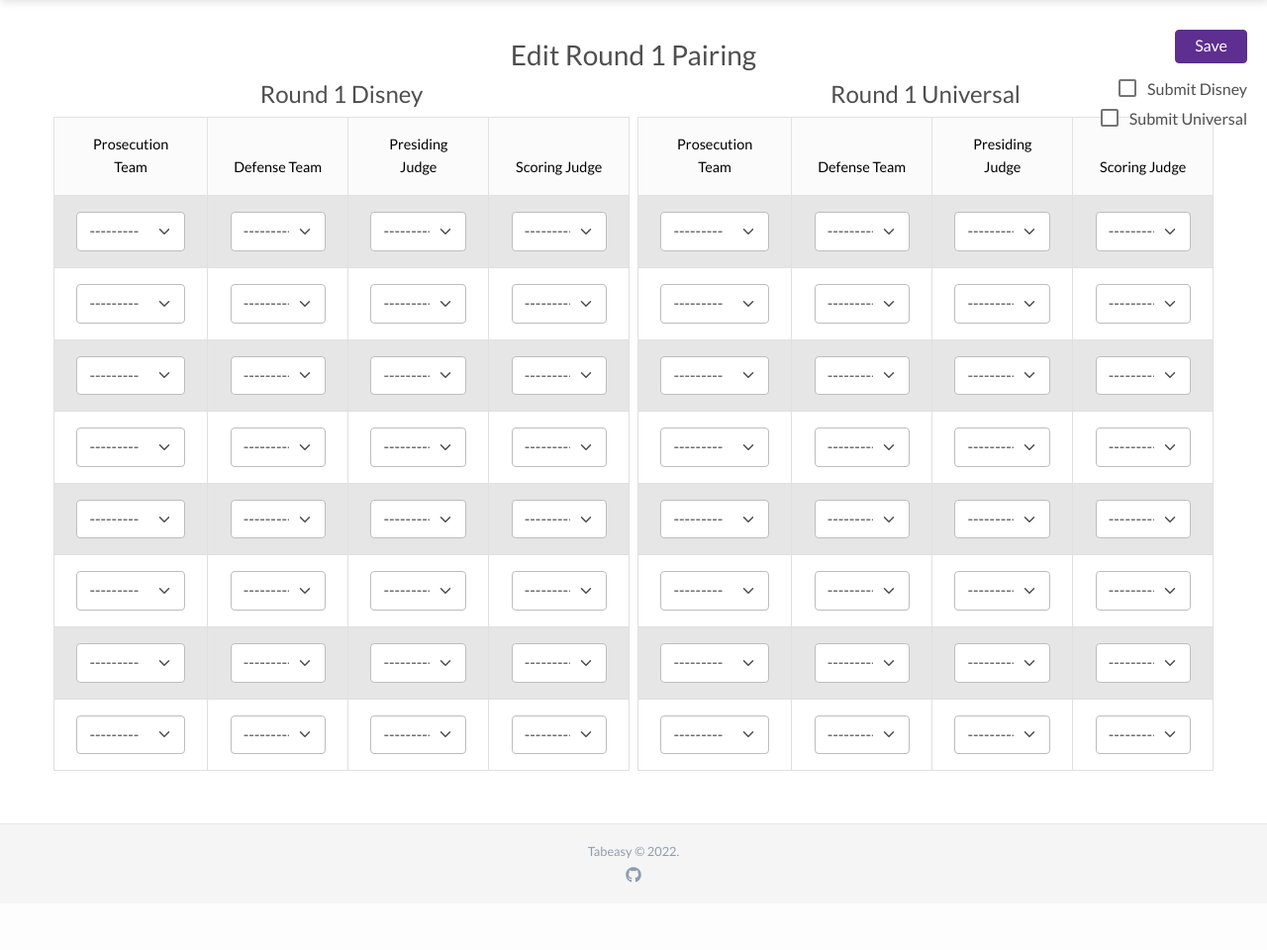
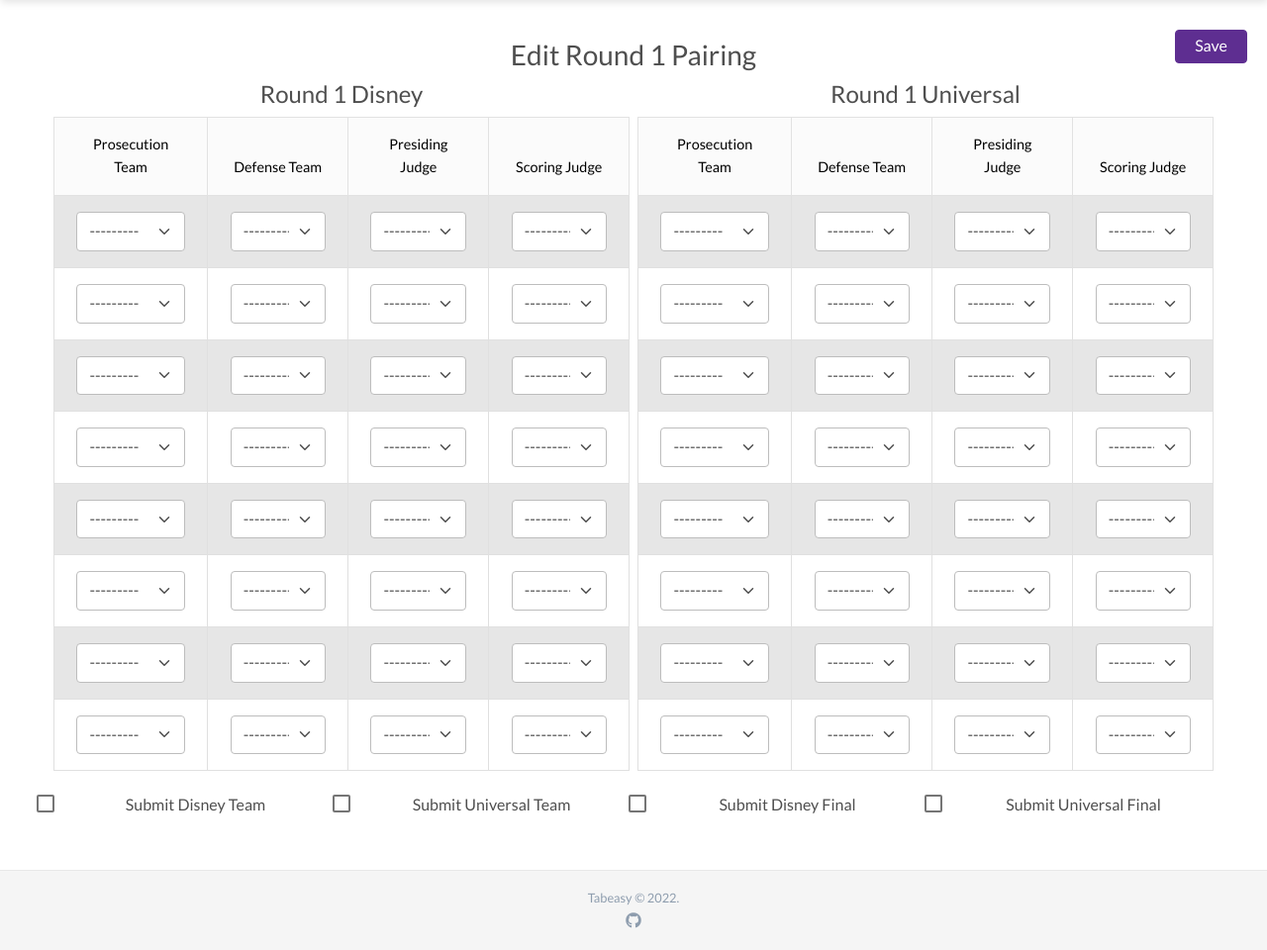
Before and after one commit to carlguo866/tabeasy, a Django app: page /tab/pairing/1 in a window 1280 px wide. Shown: the part 70-1030 px from the top of the page at 99% size. Before the commit the page ends 962 px from the top, so only its background shows below. Run offline with Django 3.2, Linux system fonts and the light colour scheme; the visitor is signed in with stand-in values (Sample User, id 1); data comes from the database, SQL or seed files in the repository; data that the repository does not hold is empty; some libraries are stand-ins or nearby versions; some web fonts are replaced.

Commit message:
split submit; add image; add judge friends; only team view commends left to do

```diff
--- a/templates/accounts/signup.html
+++ b/templates/accounts/signup.html
@@ -20,6 +20,8 @@
 	<form method="post">
 		{% csrf_token %}
 		{% include "utils/combined_forms.html" with combined_forms=forms %}
+		<strong>Round Times:</strong><br>
+		<img src="{% static 'img/round_time.jpeg' %}" class="img-fluid mb-4">
 		<br>
 		<button class='button button-primary' type="submit">Sign up</button>
 	</form>
--- a/templates/tourney/pairing/edit.html
+++ b/templates/tourney/pairing/edit.html
@@ -60,22 +60,39 @@
 						</div>
 					{% endfor %}
 				</div>
-
+				<div class="row">
+					<div class="col-md-3 form-check">
+							<span class="form-check-label" style="padding-bottom: 20px"> Submit Disney Team</span>
+							{% render_field div1_submit_form.team_submit class='form-check-input' name="submit" %}
+					</div>
+					<div class="col-md-3 form-check">
+						<span class="form-check-label" style="padding-bottom: 20px"> Submit Universal Team</span>
+						{% render_field div2_submit_form.team_submit class='form-check-input' name="submit" %}
+					</div>
+					<div class="col-md-3 form-check">
+						<span class="form-check-label" style="padding-bottom: 20px"> Submit Disney Final</span>
+						{% render_field div1_submit_form.final_submit class='form-check-input' name="submit" %}
+					</div>
+					<div class="col-md-3 form-check">
+						<span class="form-check-label" style="padding-bottom: 20px"> Submit Universal Final</span>
+						{% render_field div2_submit_form.final_submit class='form-check-input' name="submit" %}
+					</div>
+				</div>
 
 				<input class="button btn-secondary" type="submit" value="Save"
 						style="position:fixed; top: 100px; right: 20px">
-				<div class="form-check" style="position:fixed; top: 150px; right: 20px">
-					<span class="form-check-label" style="padding-bottom: 20px"> Submit Disney</span>
-					{% render_field div1_submit_form.submit class='form-check-input' name="submit" %}
-				</div>
-				<div class="form-check" style="position:fixed; top: 180px; right: 20px">
-					<span class="form-check-label" style="padding-bottom: 20px"> Submit Universal</span>
-					{% render_field div2_submit_form.submit class='form-check-input' name="submit" %}
-				</div>
+
 			</form>
-
-
-
+	<br>
+	{% for judge in judges.all %}
+		{% if judge.judge_friends.all %}
+			{{ judge }}:
+			{% for friend in judge.judge_friends.all %}
+			{{ friend }},
+			{% endfor %}
+			<br>
+		{% endif %}
+	{% endfor %}
 
 	</div>
 
--- a/tourney/forms.py
+++ b/tourney/forms.py
@@ -59,15 +59,15 @@ class JudgeForm(forms.ModelForm):
 
 
 
-class PairingForm(forms.ModelForm):
-    class Meta:
-        model = Pairing
-        fields = ('round_num', 'division','submit')
+# class PairingForm(forms.ModelForm):
+#     class Meta:
+#         model = Pairing
+#         fields = ('round_num', 'division','submit')
 
 class PairingSubmitForm(forms.ModelForm):
     class Meta:
         model = Pairing
-        fields = ['submit']
+        fields = ['team_submit', 'final_submit']
 
 
 
@@ -86,7 +86,7 @@ class RoundForm(forms.ModelForm):
             self.fields['d_team'].queryset = Team.objects.all()
             self.fields['presiding_judge'].queryset = Judge.objects.filter(preside__gt=0)
         else:
-            if not pairing.submit:
+            if not pairing.team_submit and not pairing.final_submit:
                 for field in self.fields:
                     self.fields[field].required = False
             self.fields['p_team'].queryset = Team.objects.filter(division=pairing.division)
@@ -94,9 +94,8 @@ class RoundForm(forms.ModelForm):
             available_judges_pk = [judge.pk for judge in Judge.objects.all()
                                    if judge.get_availability(pairing.round_num)]
             self.fields['presiding_judge'].queryset = \
-                Judge.objects.filter(pk__in=available_judges_pk, preside__gt=0)
-            self.fields['scoring_judge'].queryset = Judge.objects.filter(pk__in=available_judges_pk)
-            self.instance.submit = pairing.submit
+                Judge.objects.filter(pk__in=available_judges_pk, preside__gt=0).order_by('user__username')
+            self.fields['scoring_judge'].queryset = Judge.objects.filter(pk__in=available_judges_pk).order_by('user__username')
 
     def save(self, commit=True):
         would_save = False
@@ -116,22 +115,29 @@ class PairingFormSet(BaseInlineFormSet):
         existing_judges = []
         existing_teams = []
         errors = []
-        if self.instance.submit:
+        if self.instance.team_submit or self.instance.final_submit:
             for form in self.forms:
                 if self.can_delete and self._should_delete_form(form):
                     continue
                 if form.cleaned_data == {}:
                     continue
-                form_judges = [form.cleaned_data.get('presiding_judge'),form.cleaned_data.get('scoring_judge')]
-                for judge in form_judges:
-                    if judge in existing_judges:
-                        errors.append(f'{judge} used twice!')
-                    existing_judges.append(judge)
                 teams = [form.cleaned_data.get('p_team'),form.cleaned_data.get('d_team')]
                 for team in teams:
                     if team in existing_teams:
                         errors.append(f'{team} used twice!')
                     existing_teams.append(team)
+
+        if self.instance.final_submit:
+            for form in self.forms:
+                if self.can_delete and self._should_delete_form(form):
+                    continue
+                if form.cleaned_data == {}:
+                    continue
+                form_judges = [form.cleaned_data.get('presiding_judge'), form.cleaned_data.get('scoring_judge')]
+                for judge in form_judges:
+                    if judge in existing_judges:
+                        errors.append(f'{judge} used twice!')
+                    existing_judges.append(judge)
 
         if errors != []:
             raise ValidationError(errors)
--- a/tourney/models/round.py
+++ b/tourney/models/round.py
@@ -16,7 +16,8 @@ class Pairing(models.Model):
         choices=division_choices
     )
     round_num = models.IntegerField(validators=[MinValueValidator(1), MaxValueValidator(5)])
-    submit = models.BooleanField(default=False)
+    team_submit = models.BooleanField(default=False)
+    final_submit = models.BooleanField(default=False)
 
     def get_rounds(self):
         return self.rounds.order_by('courtroom')
@@ -59,7 +60,8 @@ class Round(models.Model):
     def clean(self):
         super().clean()
         errors = []
-        if self.pairing.submit:
+
+        if self.pairing.team_submit or self.pairing.final_submit:
             if self.p_team == self.d_team:
                 errors.append('one team cant compete against itself')
             if self.p_team.next_side(self.pairing.round_num) == 'd':
@@ -72,9 +74,10 @@ class Round(models.Model):
             for round in self.p_team.d_rounds.all():
                 if round != self and round.p_team == self.d_team:
                     errors.append(f"{self.p_team} and {self.d_team} played each other before")
+
+        if self.pairing.final_submit:
             if self.presiding_judge == self.scoring_judge:
                 errors.append('assigning one judge for two roles')
-
             if self.presiding_judge.preside == 0:
                 errors.append(f'{self.presiding_judge} can\'t preside')
 
@@ -119,9 +122,9 @@ class Round(models.Model):
         super(Round, self).save()
         if is_new:
             CaptainsMeeting.objects.create(round=self)
-        if self.pairing.submit:
+        if self.pairing.final_submit:
             if Ballot.objects.filter(round=self).exists():
-                Ballot.objects.filter(round=self).delete()
+                Ballot.objects.filter(round=self).delete() #there is definitely a better way to do this
             Ballot.objects.create(round=self, judge=self.presiding_judge)
             Ballot.objects.create(round=self, judge=self.scoring_judge)
             if self.extra_judge != None:
--- a/tourney/views.py
+++ b/tourney/views.py
@@ -14,7 +14,7 @@ from django.views.generic import CreateView, UpdateView, DetailView
 from accounts.models import User
 from tabeasy.utils.mixins import JudgeOnlyMixin, TeamOnlyMixin, AuthorizedJudgeOnlyMixin, PassRequestToFormViewMixin
 from tabeasy_secrets.secret import DIVISION_ROUND_NUM, IS_DEV
-from tourney.forms import RoundForm, UpdateConflictForm, BallotForm, UpdateJudgeFriendForm, PairingFormSet, PairingForm, \
+from tourney.forms import RoundForm, UpdateConflictForm, BallotForm, UpdateJudgeFriendForm, PairingFormSet, \
     CaptainsMeetingForm, PairingSubmitForm, JudgeForm
 from tourney.models.ballot import Ballot
 from tourney.models.judge import Judge
@@ -178,10 +178,13 @@ def edit_pairing(request, round_num):
         div2_formset = RoundFormSet(instance=div2_pairing,prefix='div2', form_kwargs={'pairing': div2_pairing})
         div1_submit_form = PairingSubmitForm(instance=div1_pairing, prefix='div1')
         div2_submit_form = PairingSubmitForm(instance=div2_pairing, prefix='div2')
+    available_judges_pk = [judge.pk for judge in Judge.objects.all()
+                           if judge.get_availability(div1_pairing.round_num)]
     return render(request, 'tourney/pairing/edit.html', {'formsets': [div1_formset, div2_formset],
                                                          'div1_submit_form': div1_submit_form,
                                                          'div2_submit_form': div2_submit_form,
-                                                         'pairing': div1_pairing})
+                                                         'pairing': div1_pairing,
+                                                         'judges': Judge.objects.filter(pk__in=available_judges_pk)})
 
 
 
```
Also changed, not shown: static/img/round_time.jpeg (added), tourney/migrations/0037_auto_20220731_0120.py (added).
